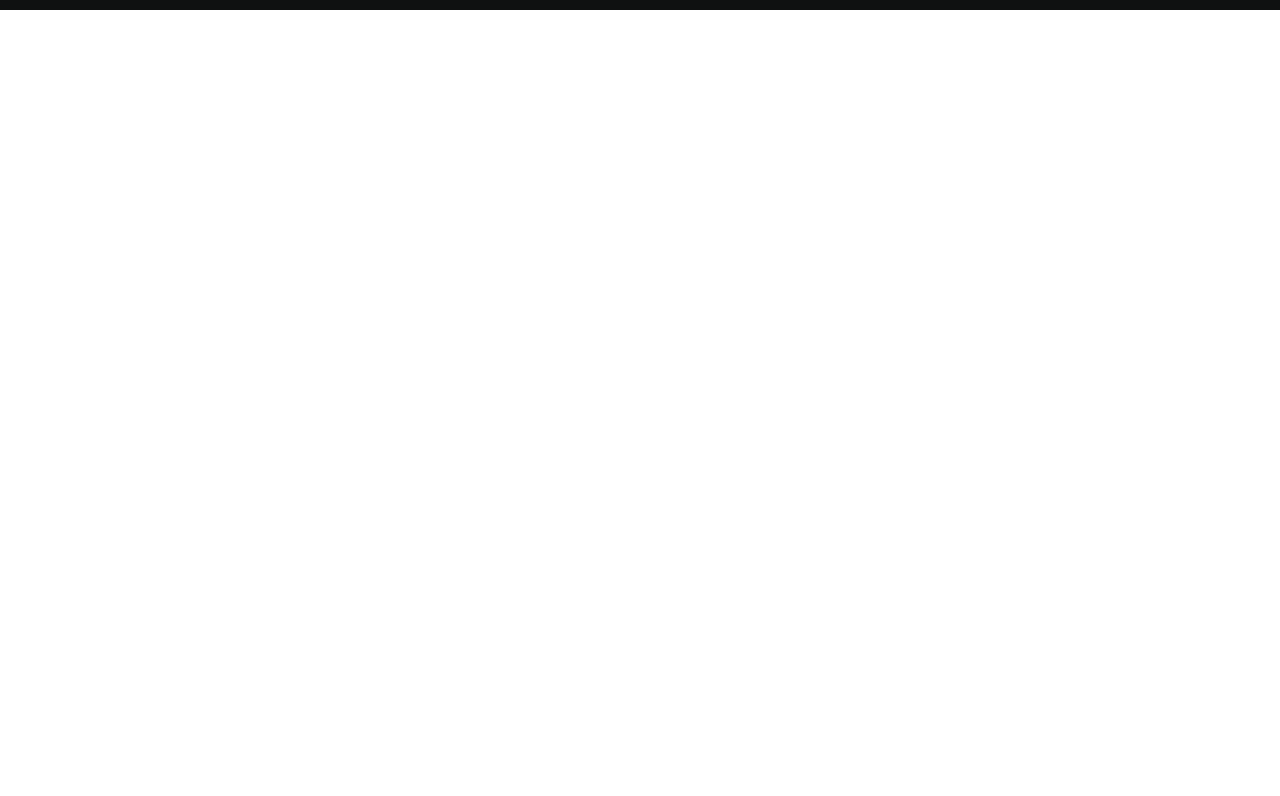
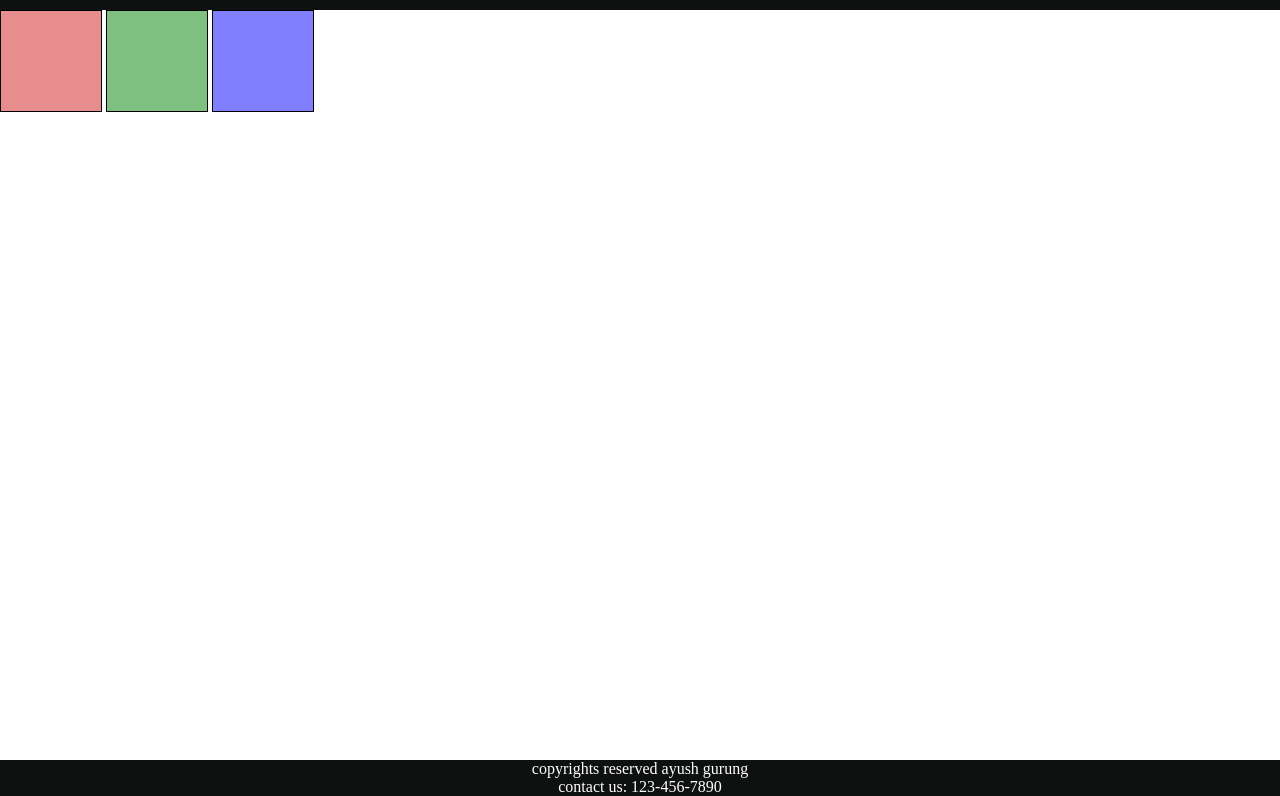
Before and after one commit to ayush-Git-spec/project-ecom, a plain HTML site: page index.html in a window 1280 px wide. Shown: the part 50-846 px from the top of the page. Before the commit the page ends 800 px from the top, so only its background shows below. Drawn offline with Linux system fonts and the light colour scheme.

Commit message:
added main content section and footer section

```diff
--- a/index.html
+++ b/index.html
@@ -7,6 +7,7 @@
     <link rel="stylesheet" href="style.css">
 </head>
 <body>
+        <header>
         <div id="navbar">
                 <a id="logo" href="#">amazon.in</a>
                 <a href="#Account">Account</a>
@@ -15,5 +16,20 @@
                 <input type="text" name="search" placeholder="search">
                 <button id="search" value="submit">search</button>
         </div>
+        </header>
+        <main>
+                <div id="content">
+                   <div id="item1" class="container">
+                   </div>
+                   <div id="item2" class="container">
+                   </div>
+                   <div id="item3" class="container">
+                   </div>
+                </div>
+        </main>
+        <footer>
+        <p>copyrights reserved ayush gurung </p>
+        <p>contact us: 123-456-7890</p>
+        </footer>
 </body>
 </html>
--- a/style.css
+++ b/style.css
@@ -19,3 +19,26 @@ a{
     color : white;
     margin-right : 200px;
 }
+.container{
+    height: 100px;
+    width : 100px;
+    border : 1px solid black;
+    display : inline-block;
+}
+#content{
+    height : 750px;
+}
+#item1{
+    background-color: rgb(209, 28, 28, 0.5);
+}
+#item2{
+    background-color: rgb(0, 128, 0, 0.5);
+}
+#item3{
+    background-color: rgb(0, 0, 255, 0.5);
+}
+footer{
+    background-color: #0f1111;
+    color : white;
+    text-align: center;
+}
```
